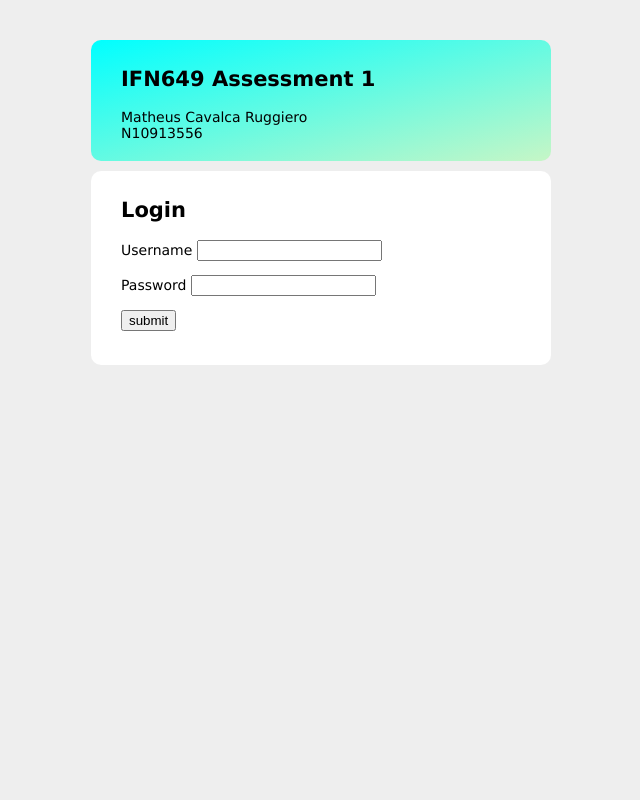
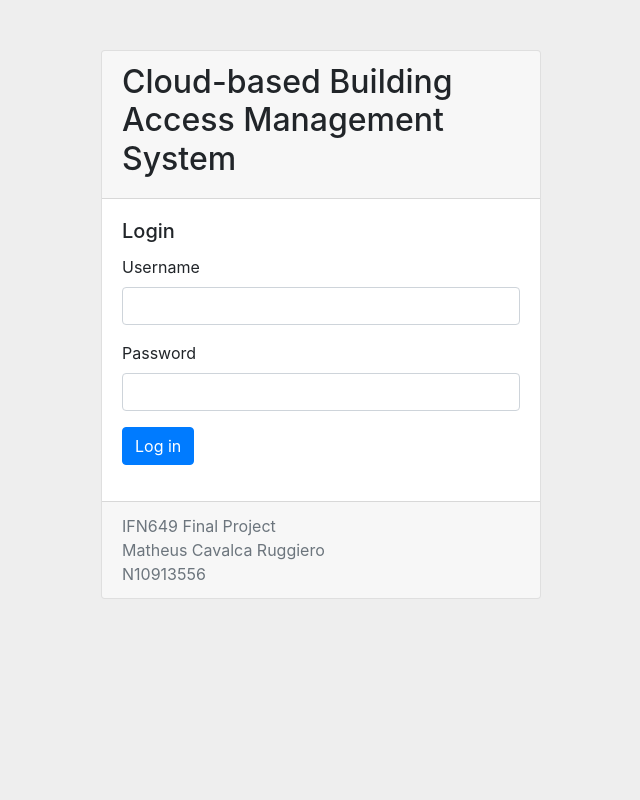
Before and after one commit to MattRugg/ifn649-finalproject, a Flask app: page / in a window 1280 px wide. Shown: the whole page, without its empty margins (319-959 px from the left). Run offline with Flask 2, Linux system fonts and the light colour scheme.

Commit message:
Improved login layout

```diff
--- a/awscloudtier/templates/login.html
+++ b/awscloudtier/templates/login.html
@@ -1,15 +1,37 @@
 <html><head><title>IFN649 Assessment </title>
-<style>body{font-family:verdana;font-size:14px;background-color: #eee;}
+    <meta charset="utf-8">
+    <meta name="viewport" content="width=device-width, initial-scale=1, shrink-to-fit=no">
+    <link rel="stylesheet" href="https://cdn.jsdelivr.net/npm/bootstrap@4.3.1/dist/css/bootstrap.min.css" integrity="sha384-ggOyR0iXCbMQv3Xipma34MD+dH/1fQ784/j6cY/iJTQUOhcWr7x9JvoRxT2MZw1T" crossorigin="anonymous">
+<style>
+body{padding-top:50px;background-color: #eee;}
 a{padding:15px;text-align:center;color:black;margin:5px;border-radius:10px;display:inline-block;text-decoration:none;background-image:linear-gradient(to bottom right, cyan, #c6f6c6);}
-div{margin:auto;width:400px;border-radius:10px;background-color:white;padding:10px 30px 20px}</style></head>
+</style>
+</head>
 <body>
-<div style='margin-top:40px;margin-bottom:10px;background-image:linear-gradient(to bottom right, cyan, #c6f6c6)'><h2>IFN649 Assessment 1</h2></h3>Matheus Cavalca Ruggiero<br />N10913556</h3></div>
-<div>
-<h2>Login</h2>
-<form action="/" method="post">
-<p></p>
-<p>Username <input type="text" name="user" /></p>
-<p>Password <input type="password" name="pwd" /></p>
-<p><input type="submit" value="submit" /></p>
-</form>
-</div></body></html>
+<div class="container" style="max-width:500px;">
+  <div class="col">
+    <div class="card">
+      <div class="card-header">
+        <h2>Cloud-based Building Access Management System</h2>
+      </div>
+      <div class="card-body">
+        <h5 class="card-title">Login</h5>
+        <form action="/" method="post">
+            <div class="mb-3">
+                <label for="user" class="form-label">Username</label>
+                <input type="text" class="form-control" name="user" id="user"/>
+            </div>
+            <div class="mb-3">
+                <label for="pwd" class="form-label">Password</label>
+                <input type="password" class="form-control" name="pwd" id="pwd"/>
+            </div>
+            <button type="submit" class="btn btn-primary">Log in</button>
+        </form>
+      </div>
+      <div class="card-footer text-muted">
+        </h3>IFN649 Final Project<br/>Matheus Cavalca Ruggiero<br />N10913556</h3>
+      </div>
+    </div>
+  </div>
+ </div>
+</body></html>
```
